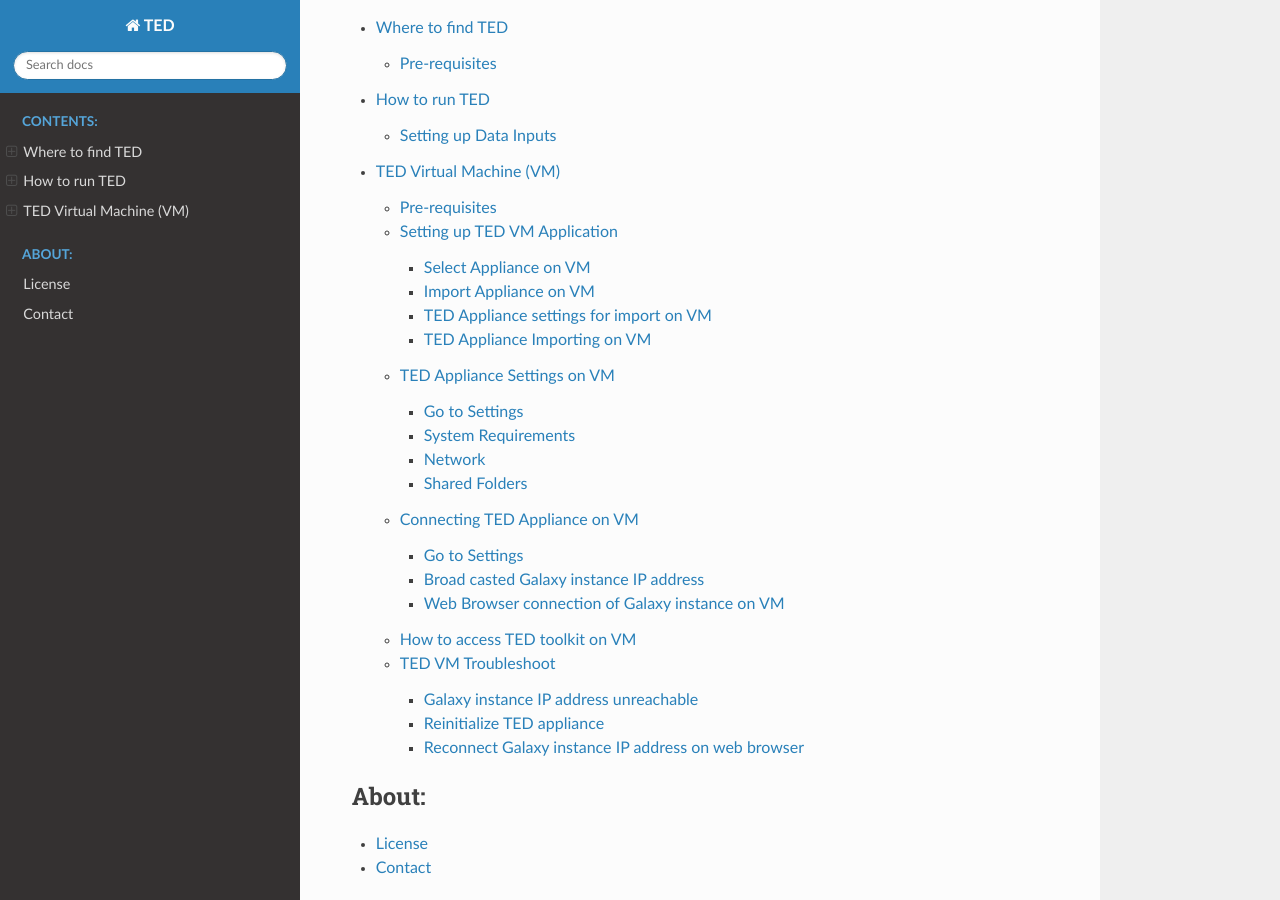
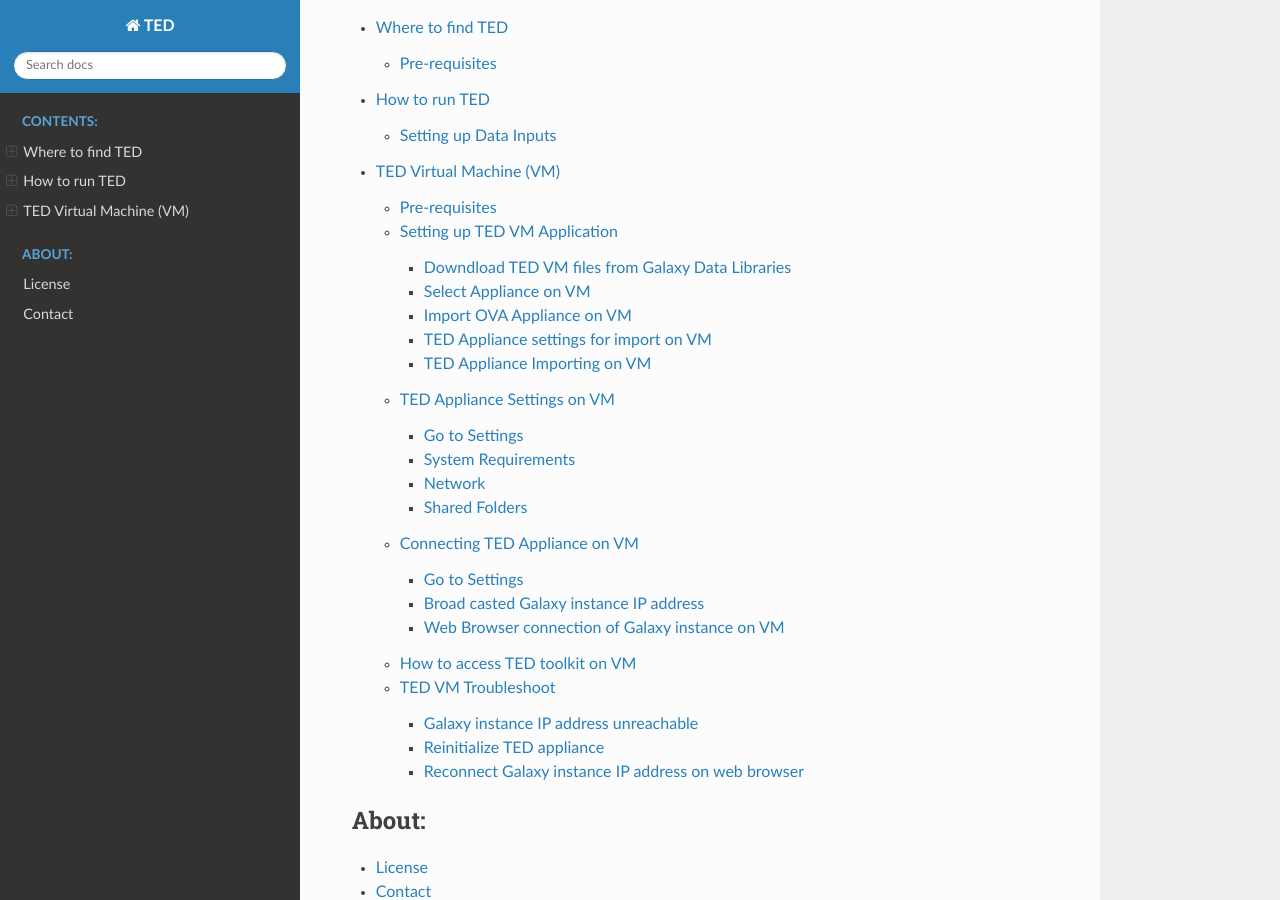
Before and after one commit to Thahmina/TED, a Sphinx documentation site: the page built from doc/TED/source/index.rst, in a window 1280 px wide and 900 px high, scrolled down 469 px. Built offline with Sphinx 7.4.7 and the Read the Docs theme 2.0.0, drawn with Linux system fonts in a browser that asks for light colours.

Commit message:
adding second readthedocs documentation for TED

```diff
--- a/doc/TED/source/ted_vm.rst
+++ b/doc/TED/source/ted_vm.rst
@@ -10,13 +10,20 @@
 Setting up TED VM Application
 -----------------------------
 
+Downdload TED VM files from Galaxy Data Libraries
+^^^^^^^^^^^^^^^^^^^^^^^^^^^^^^^^^^^^^^^^^^^^^^^^^
+Galaxy Data Libraries link: http://galaxy.hunter.cuny.edu/library/list#folders/Fb56e686e7a485784
+
+.. image:: tedvm_links.png
+   :align: center
+
 Select Appliance on VM
 ^^^^^^^^^^^^^^^^^^^^^^
 .. image:: importvm.jpg
    :align: center
 
-Import Appliance on VM
-^^^^^^^^^^^^^^^^^^^^^^
+Import OVA Appliance on VM
+^^^^^^^^^^^^^^^^^^^^^^^^^^
 .. image:: appliancevm_import.jpg
    :align: center
 
```
Also changed, not shown: 8 other files.
